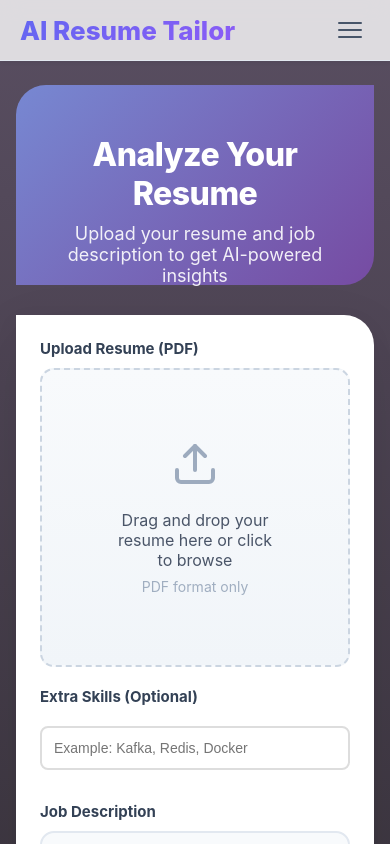
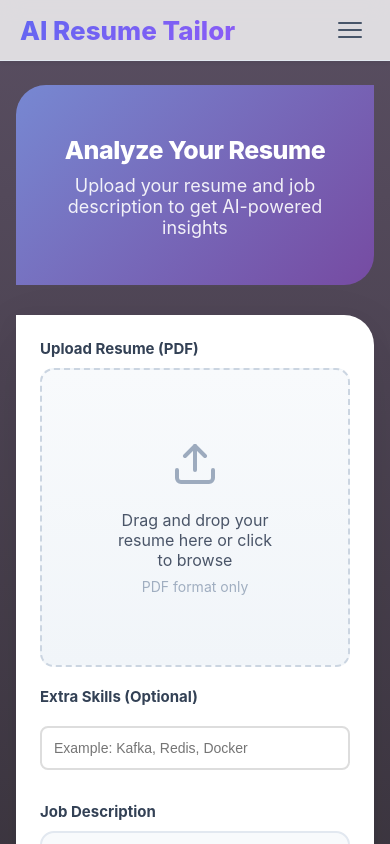
Before and after one commit to Rajarammagar15/resume-tailor-tool-frontend, a React (Vite) app: page /analyze in a window 390 px wide. Shown: the top 844 px of the page. Built offline with nearby package versions, Linux system fonts and the light colour scheme; no server answers.

Commit message:
refactor

```diff
--- a/src/components/ResumeAnalyzer.css
+++ b/src/components/ResumeAnalyzer.css
@@ -504,7 +504,7 @@
   }
 
   .analyzer-header h2 {
-    font-size: 32px;
+    font-size: 25px;
   }
 
   .analyzer-form {
```
